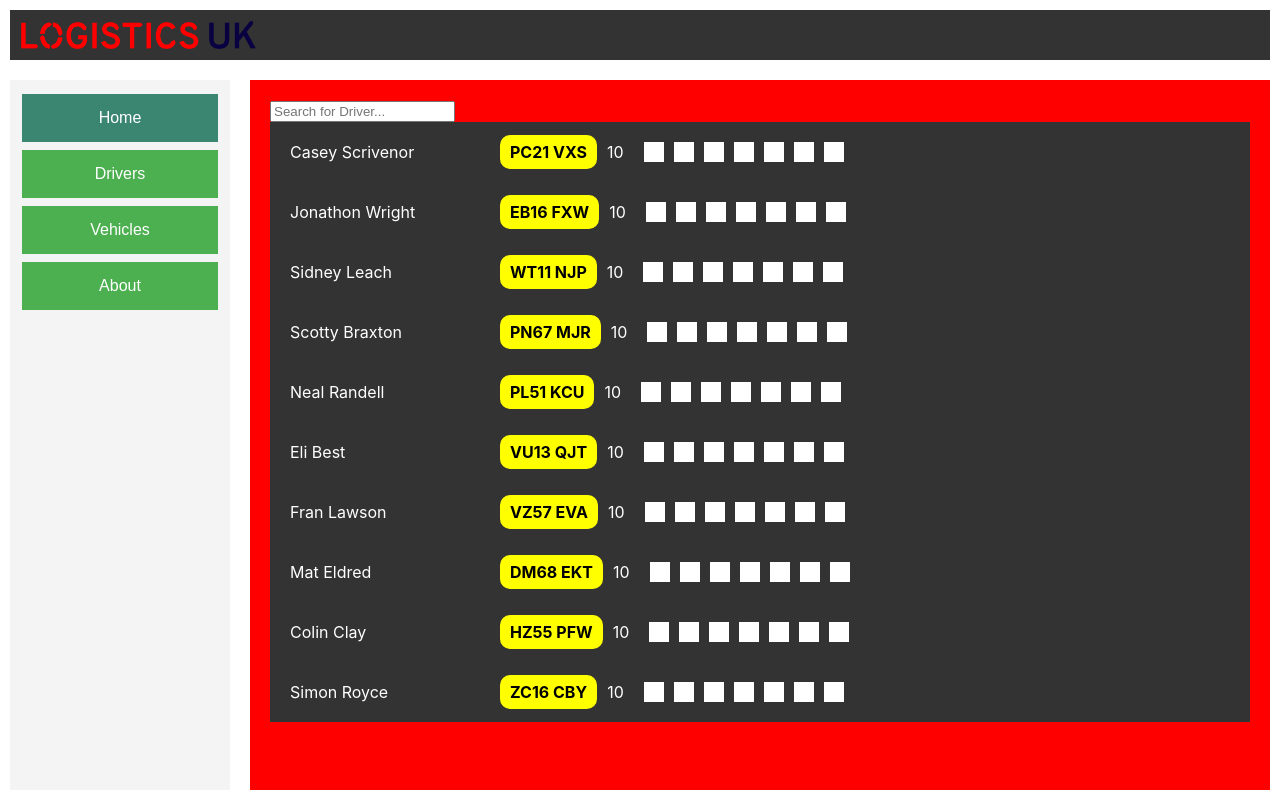
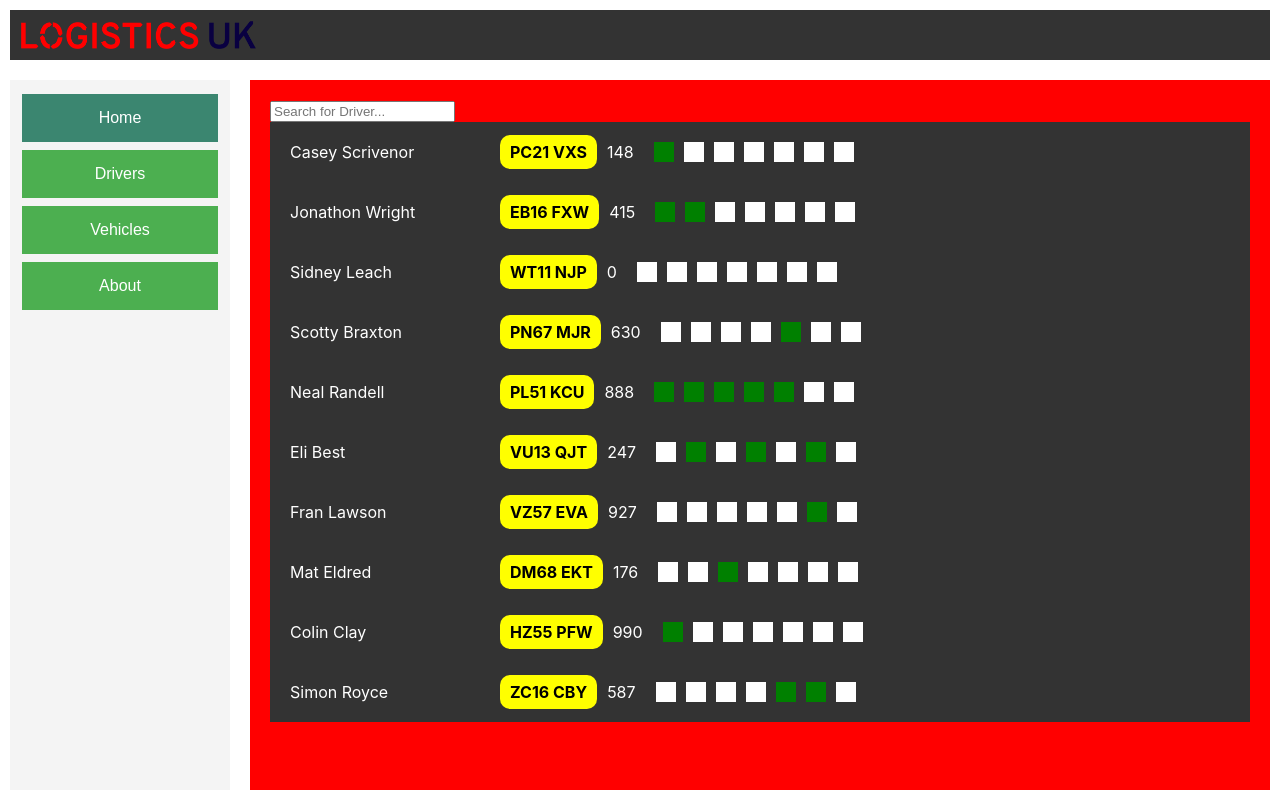
Before and after one commit to devon-rodriguez-davies/logistics-fullstack, a React (Create React App) app: page / in a window 1280 px wide. Built offline with nearby package versions, Linux system fonts and the light colour scheme.

Commit message:
Duration and days of week

```diff
--- a/src/Components/Row.jsx
+++ b/src/Components/Row.jsx
@@ -1,5 +1,6 @@
 import React, { useState } from 'react';
 import './Styles/Row.css';
+import { sum } from '../Utils';
 
 const Row = ({driver}) => {
     // Assuming everyoe has a forename and surname. Hopefully Cher doesn't become a driver.
@@ -8,6 +9,14 @@ const Row = ({driver}) => {
     // Assuming no special characters in the registration
     const formattedRegistration = driver.vehicleRegistration.length !== 7 ? driver.vehicleRegistration
         : driver.vehicleRegistration.toUpperCase().replace(/([A-Z0-9]{4})([A-Z0-9]{3})/, '$1 $2');
+
+    const duration = sum(driver.traces.map(trace => sum(trace.activity.map(activity => activity.duration))));
+
+    const daysActive = driver.traces.filter(trace => trace.activity).map(trace =>
+        {
+            const date = new Date(trace.date);
+            return date.getDay() - 1; //Monday is 0, Sunday is 6. -1 to match index later
+        });
 
     return (
         <div className="row">
@@ -19,11 +28,11 @@ const Row = ({driver}) => {
                 {formattedName}
             </div>
             <div className="text-component registration">{formattedRegistration}</div>
-            <div className="text-component minutes">10</div>
+            <div className="text-component minutes">{duration}</div>
             {Array.from({ length: 7 }).map((_, index) => (
                 <div
                     key={index}
-                    className={`day ${true ? 'active' : ''}`}
+                    className={`day ${daysActive.includes(index) ? 'active' : ''}`}
                 />
             ))}
         </div>
--- a/src/Components/Styles/Row.css
+++ b/src/Components/Styles/Row.css
@@ -34,3 +34,7 @@
     background-color: white;
     margin-left: 10px;
 }
+
+.day.active {
+    background-color: green;
+}
--- /dev/null
+++ b/src/Utils.js
@@ -0,0 +1,5 @@
+export function sum(arr) {
+   return arr.reduce(function (a, b) {
+      return a + b;
+   }, 0);
+}
```
